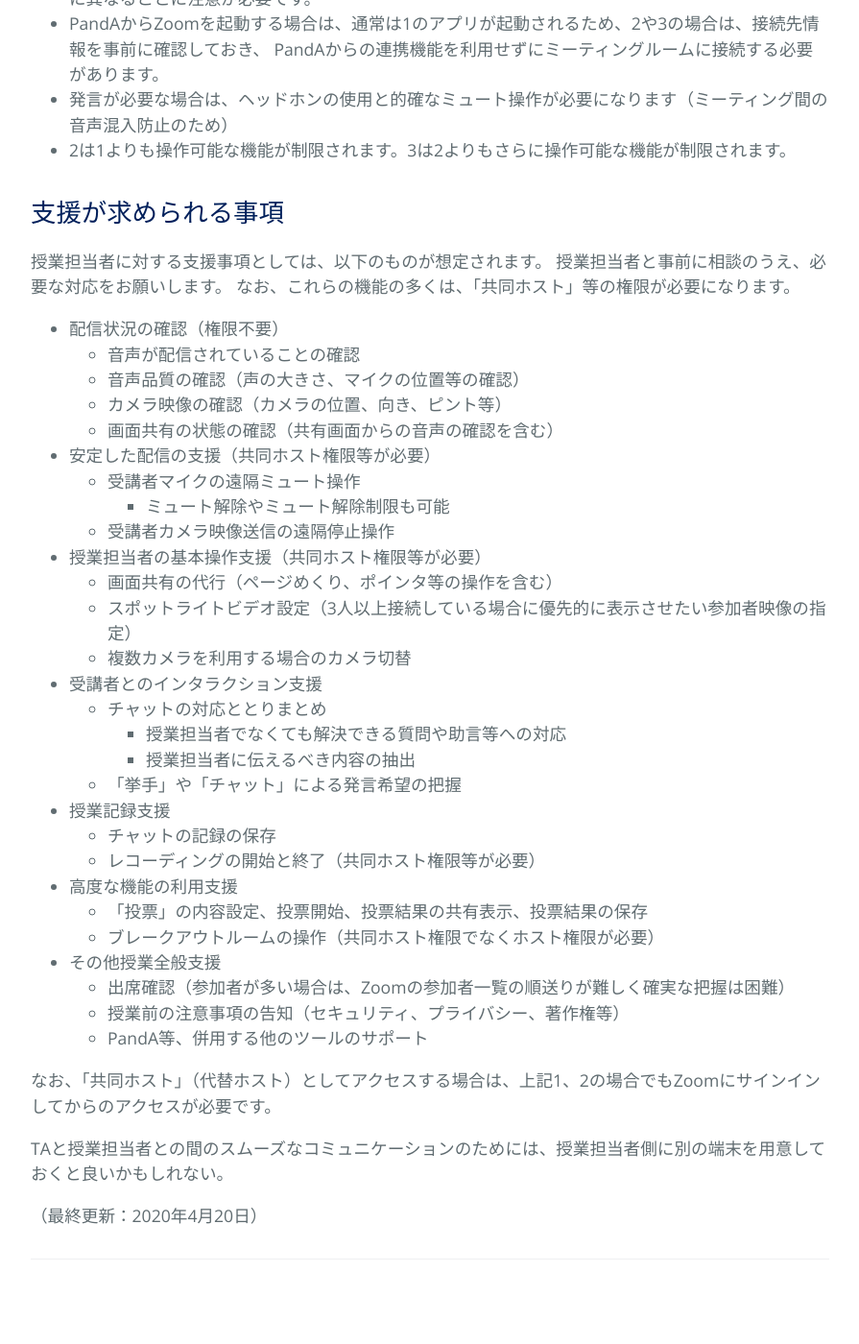
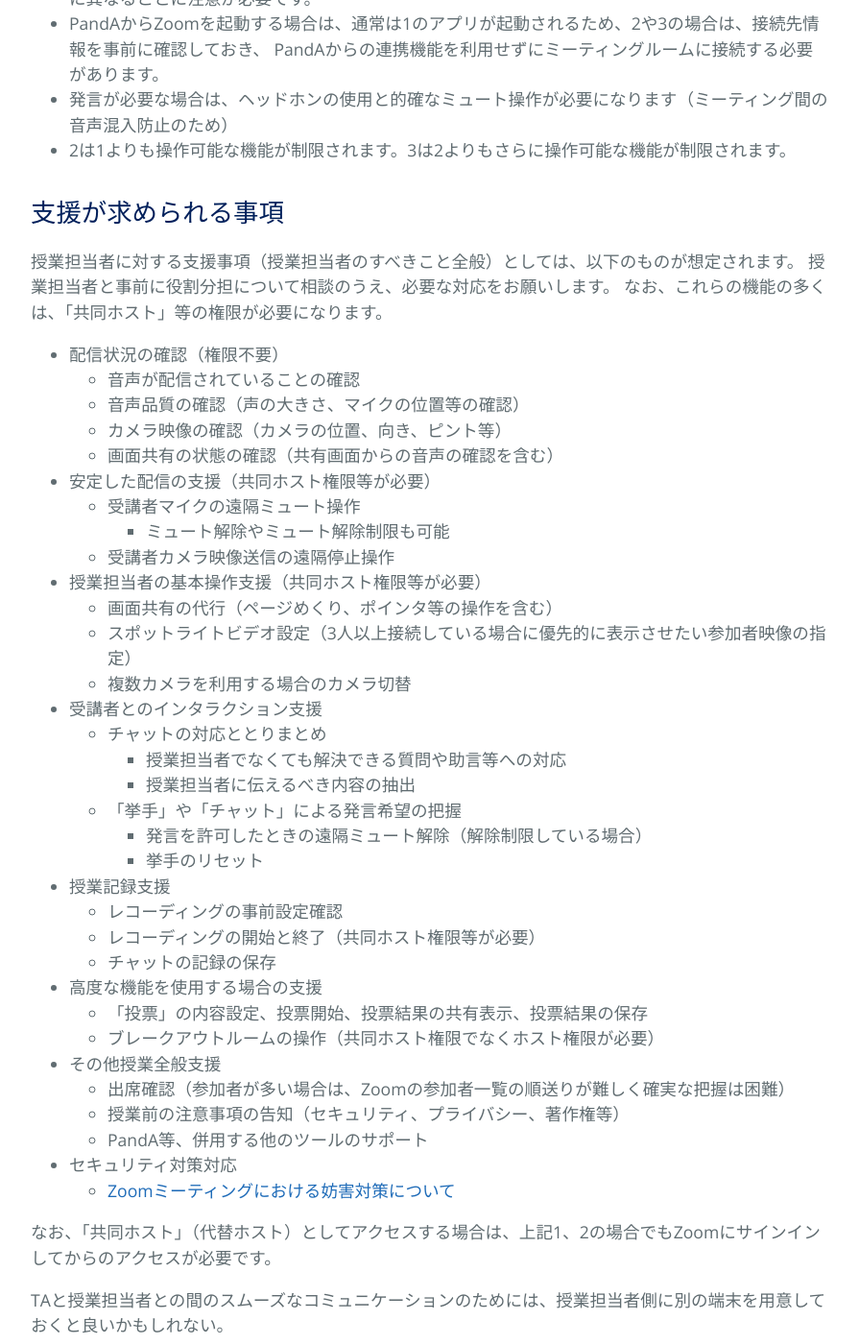
Before and after one commit to kyoto-u/online-edu, a Jekyll site: the page built from zoom-live-support.md, in a window 1280 px wide and 1400 px high, scrolled down 1502 px. Shown: the whole window at 96% size, without its empty margins (192-1087 px from the left). Built offline with Jekyll 4.4.1, drawn with Linux system fonts in a browser that asks for light colours; our own code applies the rules of GitHub Pages for plain Markdown files; before the commit the page ends 2878 px from its top, so only the background shows below that.

Commit message:
Update zoom-live-support.md

```diff
--- a/zoom-live-support.md
+++ b/zoom-live-support.md
@@ -44,8 +44,8 @@ Zoomでは、ミーティングルームに参加する方法として、Windows
 
 ## 支援が求められる事項
 
-授業担当者に対する支援事項としては、以下のものが想定されます。
-授業担当者と事前に相談のうえ、必要な対応をお願いします。
+授業担当者に対する支援事項（授業担当者のすべきこと全般）としては、以下のものが想定されます。
+授業担当者と事前に役割分担について相談のうえ、必要な対応をお願いします。
 なお、これらの機能の多くは、「共同ホスト」等の権限が必要になります。
 
 - 配信状況の確認（権限不要）
@@ -66,16 +66,21 @@ Zoomでは、ミーティングルームに参加する方法として、Windows
     - 授業担当者でなくても解決できる質問や助言等への対応
     - 授業担当者に伝えるべき内容の抽出
   - 「挙手」や「チャット」による発言希望の把握
+    - 発言を許可したときの遠隔ミュート解除（解除制限している場合）
+    - 挙手のリセット
 - 授業記録支援
+  - レコーディングの事前設定確認
+  - レコーディングの開始と終了（共同ホスト権限等が必要）
   - チャットの記録の保存
-  - レコーディングの開始と終了（共同ホスト権限等が必要）
-- 高度な機能の利用支援
+- 高度な機能を使用する場合の支援
   - 「投票」の内容設定、投票開始、投票結果の共有表示、投票結果の保存
   - ブレークアウトルームの操作（共同ホスト権限でなくホスト権限が必要）
 - その他授業全般支援
   - 出席確認（参加者が多い場合は、Zoomの参加者一覧の順送りが難しく確実な把握は困難）
   - 授業前の注意事項の告知（セキュリティ、プライバシー、著作権等）
   - PandA等、併用する他のツールのサポート
+- セキュリティ対策対応
+  - [Zoomミーティングにおける妨害対策について](zoom-security-action)
 
 なお、「共同ホスト」（代替ホスト）としてアクセスする場合は、上記1、2の場合でもZoomにサインインしてからのアクセスが必要です。
 
```
